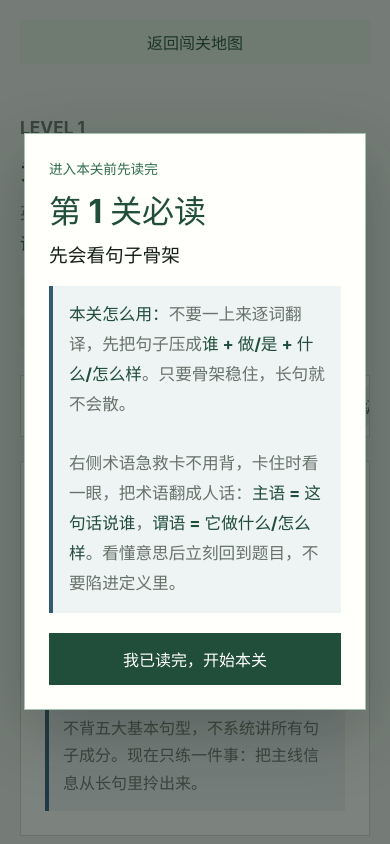
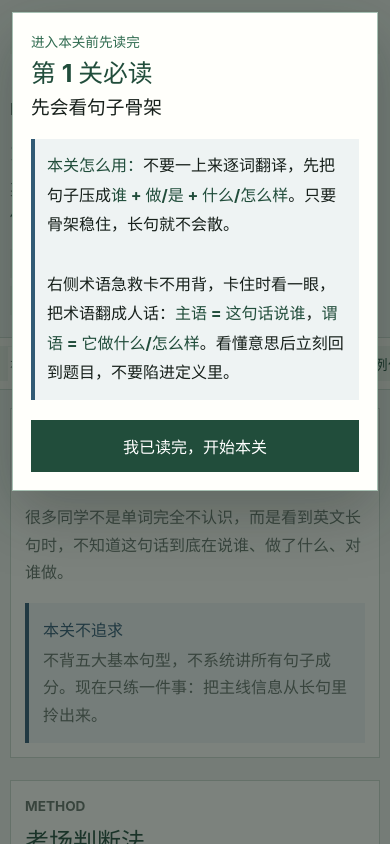
Before and after one commit to SSSophist/CrushGrammar, a React (Vite) app: page / in a window 390 px wide. Both pictures are taken after a click on the button "开始第 1 关". Shown: the top 844 px of the page. Built offline with nearby package versions, Linux system fonts and the light colour scheme.

Commit message:
style: add mobile responsive baseline

```diff
--- a/src/styles.css
+++ b/src/styles.css
@@ -20,9 +20,14 @@
   box-sizing: border-box;
 }
 
+html {
+  overflow-x: hidden;
+}
+
 body {
   margin: 0;
   background: #eef2ed;
+  overflow-x: hidden;
 }
 
 button,
@@ -32,6 +37,8 @@ input {
 
 .page-shell,
 .app-shell {
+  width: 100%;
+  min-width: 0;
   min-height: 100vh;
   padding: 32px;
   max-width: 1180px;
@@ -151,6 +158,17 @@ button:disabled {
   width: 100%;
   min-height: 52px;
   font-weight: 800;
+}
+
+.home-intro > *,
+.intro-actions,
+.lesson-main,
+.lesson-section,
+.last-review,
+.term-sidebar,
+.practice-shell,
+.practice-question {
+  min-width: 0;
 }
 
 .secondary-action {
@@ -306,6 +324,8 @@ button:disabled {
 
 .intro-modal {
   width: min(680px, 100%);
+  max-height: calc(100dvh - 48px);
+  overflow: auto;
   padding: 24px;
   border: 1px solid rgba(47, 107, 79, 0.42);
   background: var(--paper);
@@ -394,11 +414,15 @@ button:disabled {
   gap: 8px;
   align-items: center;
   overflow-x: auto;
+  overscroll-behavior-inline: contain;
+  scroll-snap-type: x proximity;
+  scrollbar-width: thin;
   margin: 10px 0 24px;
   padding: 10px;
   border: 1px solid var(--line);
   background: rgba(255, 253, 246, 0.94);
   backdrop-filter: blur(8px);
+  -webkit-overflow-scrolling: touch;
 }
 
 .level-nav-title {
@@ -416,11 +440,13 @@ button:disabled {
 
 .level-nav a {
   flex: 0 0 auto;
+  scroll-snap-align: start;
   padding: 8px 12px;
   color: var(--green-dark);
   text-decoration: none;
   background: #edf3e8;
   font-weight: 800;
+  white-space: nowrap;
 }
 
 .lesson-layout {
@@ -538,12 +564,14 @@ button:disabled {
 }
 
 blockquote {
+  max-width: 100%;
   margin: 0 0 14px;
   padding: 13px 16px;
   border-left: 5px solid var(--info);
   background: #e8f1f2;
   color: #172730;
   line-height: 1.75;
+  overflow-wrap: anywhere;
   box-shadow: inset 0 0 0 1px rgba(49, 90, 116, 0.08);
 }
 
@@ -773,10 +801,13 @@ blockquote {
   gap: 12px;
   align-items: center;
   justify-content: space-between;
+  min-width: 0;
 }
 
 .question-head h3 {
+  min-width: 0;
   margin: 0;
+  overflow-wrap: anywhere;
 }
 
 .answer-state {
@@ -806,11 +837,13 @@ blockquote {
   gap: 10px;
   align-items: flex-start;
   width: 100%;
+  min-width: 0;
   padding: 12px;
   border: 1px solid var(--line);
   color: var(--ink);
   text-align: left;
   background: #f8faf6;
+  overflow-wrap: anywhere;
 }
 
 .answer-option span {
@@ -836,6 +869,7 @@ blockquote {
 }
 
 .answer-option .option-text {
+  min-width: 0;
   flex: 1;
 }
 
@@ -1155,3 +1189,210 @@ blockquote {
     grid-column: auto;
   }
 }
+
+@media (max-width: 640px) {
+  .page-shell,
+  .app-shell {
+    padding: 14px;
+  }
+
+  .home-intro {
+    gap: 18px;
+    padding: 22px 0 18px;
+  }
+
+  .home-intro h1 {
+    font-size: 2.2rem;
+    line-height: 1.08;
+  }
+
+  .home-lede,
+  .lesson-hero p {
+    font-size: 1rem;
+    line-height: 1.72;
+  }
+
+  .route-selector {
+    grid-template-columns: 1fr;
+  }
+
+  .route-option {
+    min-height: auto;
+    padding: 12px;
+  }
+
+  .route-note {
+    display: grid;
+    gap: 6px;
+    padding: 12px;
+  }
+
+  .level-group-header {
+    flex-direction: column;
+    gap: 4px;
+  }
+
+  .level-card {
+    min-height: auto;
+  }
+
+  .lesson-hero {
+    padding: 18px 0 14px;
+  }
+
+  .lesson-hero h1 {
+    font-size: 2rem;
+    line-height: 1.1;
+  }
+
+  .lesson-facts {
+    gap: 8px;
+  }
+
+  .lesson-facts span,
+  .error-chip {
+    min-height: 28px;
+    font-size: 0.82rem;
+  }
+
+  .level-nav {
+    gap: 6px;
+    margin: 8px 0 18px;
+    padding: 8px;
+  }
+
+  .level-nav-title {
+    min-height: 34px;
+    padding-right: 10px;
+    font-size: 0.8rem;
+  }
+
+  .level-nav a {
+    min-height: 34px;
+    padding: 7px 10px;
+    font-size: 0.9rem;
+  }
+
+  .lesson-section,
+  .last-review,
+  .term-sidebar,
+  .step-card,
+  .example-card,
+  .trap-card,
+  .practice-shell,
+  .practice-question {
+    padding: 14px;
+  }
+
+  .lesson-section h2,
+  .last-review h2,
+  .term-sidebar h2 {
+    line-height: 1.25;
+  }
+
+  .example-options,
+  .analysis-list,
+  .example-card > ul,
+  .trap-card > ul,
+  .instant-feedback,
+  .error-summary,
+  .remediation-pending,
+  .practice-hint,
+  .remediation-panel,
+  .level-complete {
+    padding: 12px;
+  }
+
+  blockquote {
+    padding: 12px;
+    line-height: 1.82;
+  }
+
+  .question-head {
+    align-items: flex-start;
+  }
+
+  .answer-state {
+    flex: 0 0 auto;
+  }
+
+  .answer-option {
+    padding: 11px;
+  }
+
+  .summary-item div {
+    display: grid;
+    gap: 4px;
+  }
+
+  .intro-modal-backdrop {
+    align-items: start;
+    padding: 12px;
+  }
+
+  .intro-modal {
+    max-height: calc(100dvh - 24px);
+    padding: 18px;
+  }
+
+  .intro-modal h2 {
+    font-size: 1.55rem;
+    line-height: 1.18;
+  }
+
+  .intro-modal h3 {
+    line-height: 1.3;
+  }
+
+  .intro-modal-body {
+    padding: 12px;
+    color: var(--ink);
+    font-size: 1rem;
+    line-height: 1.85;
+  }
+}
+
+@media (max-width: 430px) {
+  .page-shell,
+  .app-shell {
+    padding: 10px;
+  }
+
+  .home-intro h1,
+  .lesson-hero h1 {
+    font-size: 1.85rem;
+  }
+
+  .level-nav {
+    margin-right: -10px;
+    margin-left: -10px;
+    border-right: 0;
+    border-left: 0;
+  }
+
+  .level-nav-title {
+    position: sticky;
+    left: 0;
+    z-index: 1;
+    background: rgba(255, 253, 246, 0.96);
+  }
+
+  .question-head {
+    display: grid;
+    gap: 8px;
+  }
+
+  .answer-state {
+    width: fit-content;
+  }
+
+  .answer-option span:first-child {
+    min-width: 24px;
+    min-height: 24px;
+  }
+
+  .level-completion-actions .primary-action,
+  .level-completion-actions .secondary-action {
+    flex-basis: 100%;
+  }
+}
```
Also changed, not shown: 3 other files (tests, documents, lock files or other folders).
